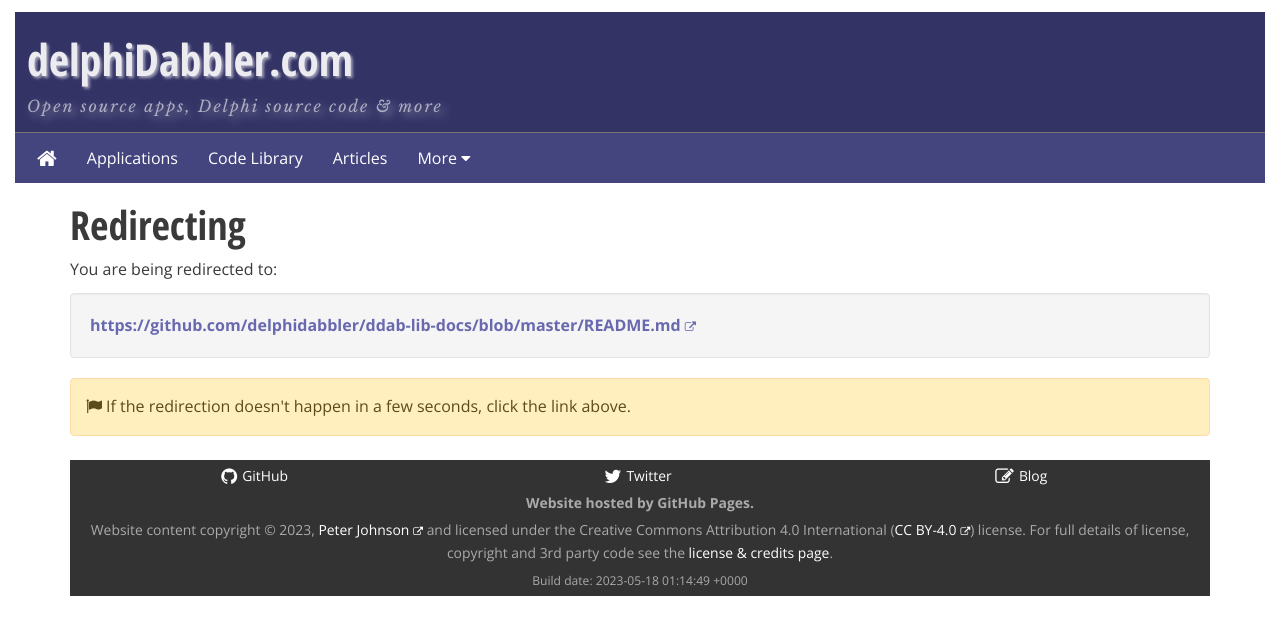
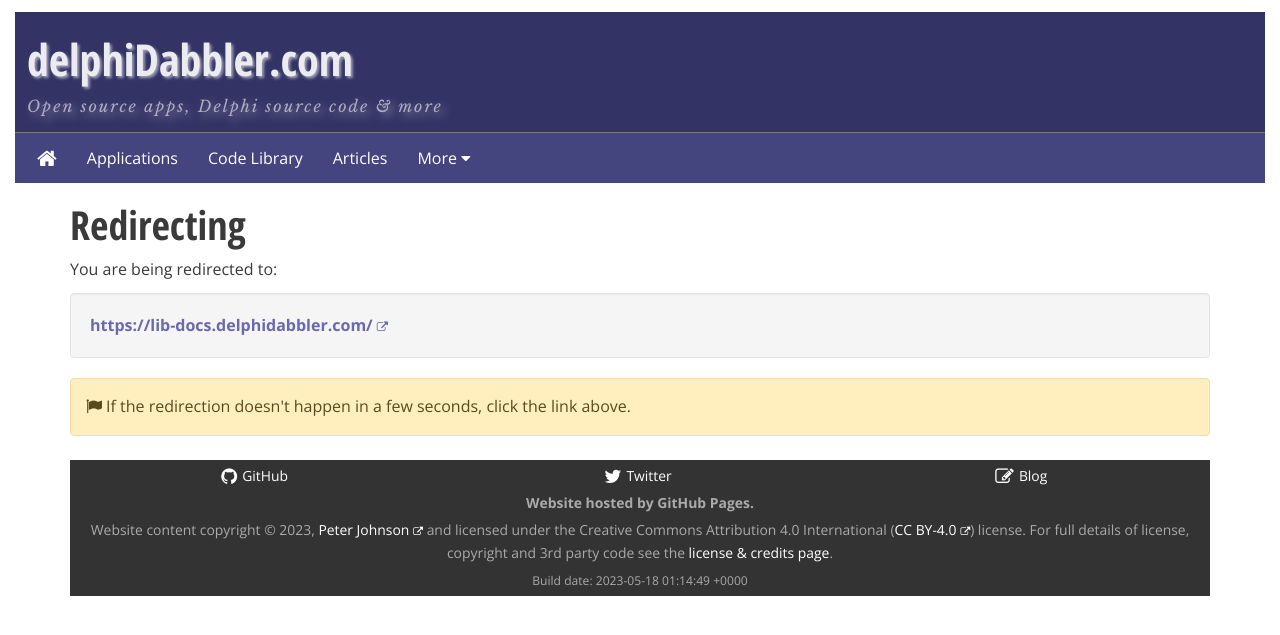
Before and after one commit to delphidabbler/delphidabbler.github.io, a Jekyll site: the page built from url/ddablib-docs.html, in a window 1280 px wide. Shown: the top 635 px of the page. Built offline with Jekyll 4.4.1, drawn with Linux system fonts in a browser that asks for light colours; some of the changed lines change nothing that is shown.

Commit message:
Update url/ddablib-docs
Made reference lib-docs.delphidabbler.com main page.

```diff
--- a/url/ddablib-docs.html
+++ b/url/ddablib-docs.html
@@ -1,5 +1,5 @@
 ---
 layout: url-redirect
-redirect-url: https://github.com/delphidabbler/ddab-lib-docs/blob/master/README.md
+redirect-url: https://lib-docs.delphidabbler.com/
 title: Redirecting...
 ---
```
